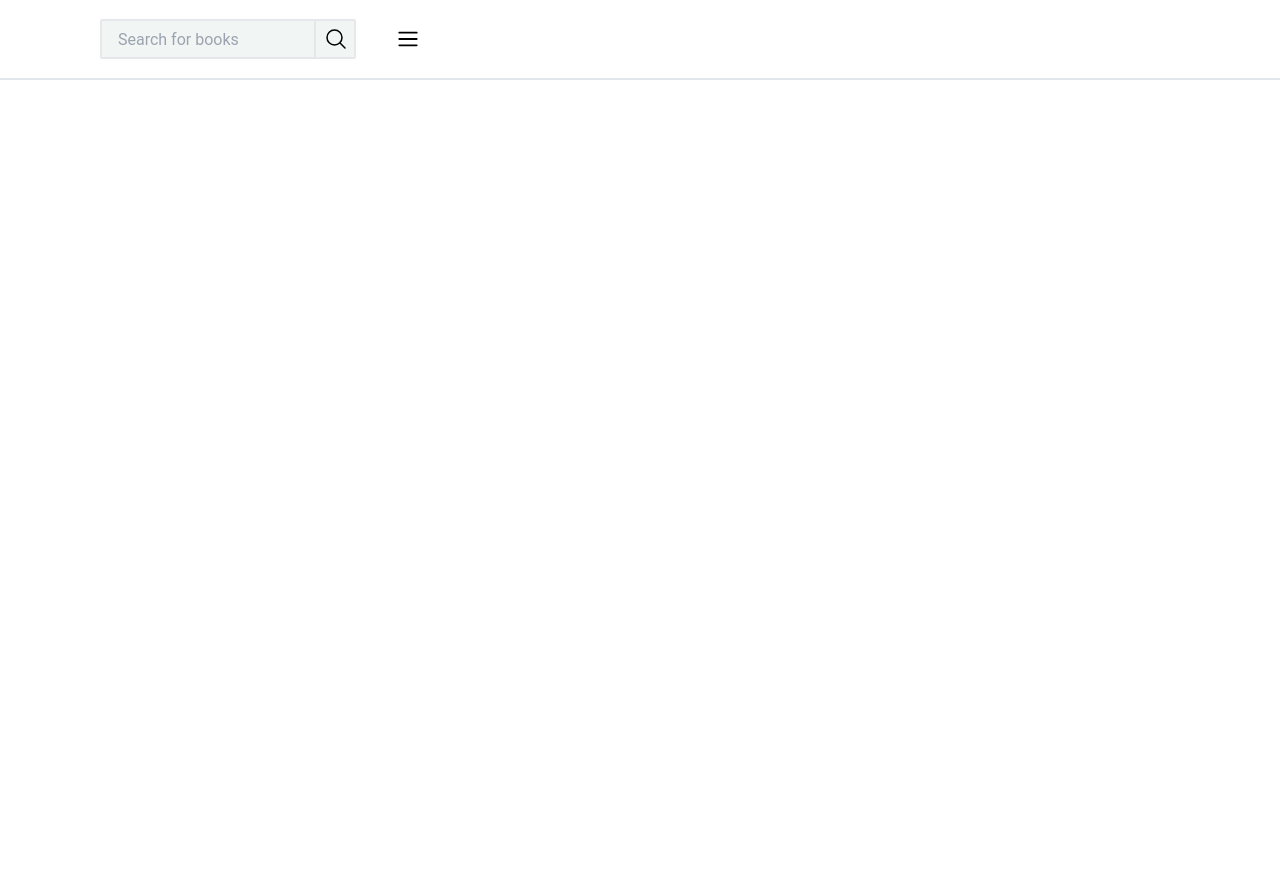
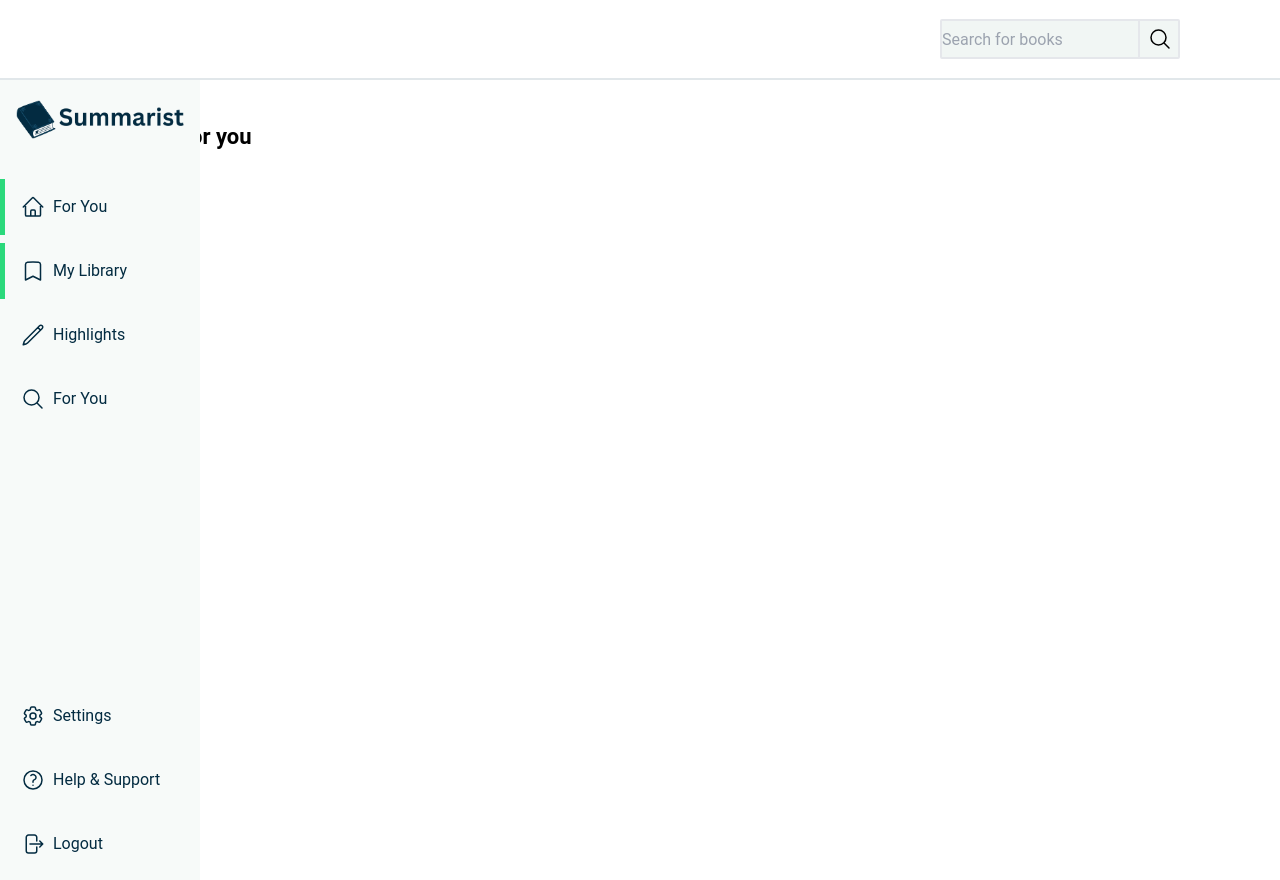
Before and after one commit to MauriceGlenn2/Summarist, a Next.js app: page / in a window 1280 px wide. Before the commit the page ends 800 px from the top, so only its background shows below. Built offline with nearby package versions, Linux system fonts and the light colour scheme.

Commit message:
fixing a styling bug

```diff
--- a/components/SearchBar.tsx
+++ b/components/SearchBar.tsx
@@ -1,25 +1,25 @@
 import { MagnifyingGlassIcon } from "@heroicons/react/24/outline";
 import SideBar from "./SideBar";
-import { Bars3Icon } from "@heroicons/react/20/solid";
+import { Bars3Icon, XMarkIcon } from "@heroicons/react/20/solid";
 
 export default function SearchBar() {
   return (
     <>
-      {/* <SideBar /> */}
-      <div className="border-b-2 border-[#e1e7ea] h-[80px] flex justify-items-end ">
-        <div className="flex items-center justify-items-end max-w-[1070px] m-auto mx-[68px] px-[32px]">
+      <div className="border-b-2 border-[#e1e7ea] h-[80px] flex">
+        <div className="flex items-center justify-items-end max-w-[900px] ml-auto mx-[68px] px-[32px]">
           <div className="flex space-x-10">
-            <div className="flex relative w-full max-w-[500px]">
+            <div className="flex relative w-full max-w-[500px] ">
               <input
-                className="bg-[#f1f6f4] border-2 rounded-sm px-[16px] h-[40px] "
+                className="bg-[#f1f6f4] focus:outline-none border-2 rounded-sm pr-[16px] h-[40px]"
                 type="text"
                 placeholder="Search for books"
               />
               <div className="flex absolute items-center h-full justify-end border-l-2 pl-[8px] right-[8px]">
                 <MagnifyingGlassIcon className="w-[24px] h-[24px]" />
+                {/* <XMarkIcon className="w-[24px] h-[24px]" /> */}
               </div>
             </div>
-            <div className="items-center justify-center flex cursor-pointer">
+            <div className="items-center justify-center cursor-pointer hidden">
               <Bars3Icon className="w-[24px] h-[24px]" />
             </div>
           </div>
--- a/components/SideBar.tsx
+++ b/components/SideBar.tsx
@@ -10,9 +10,11 @@ import {
 import React from "react";
 import SearchBar from "./SearchBar";
 
+
 export default function SideBar() {
   return (
-    <div className="bg-[#f7faf9] w-[200px] min-w-[200px] fixed top-0 left-0 h-screen z-20">
+    <>
+      <div className=" lg:block absolute bg-[#f7faf9] w-[200px] min-w-[200px] top-0 left-0 h-screen">
         <div className="mt-[20px] px-[16px]">
           <img src="/sLogo.png" alt="" />
         </div>
@@ -91,5 +93,6 @@ export default function SideBar() {
           </a>
         </div>
       </div>
+    </>
   );
 }
--- a/pages/ForYou.tsx
+++ b/pages/ForYou.tsx
@@ -1,9 +1,26 @@
+import SearchBar from '@/components/SearchBar';
 import SideBar from '../components/SideBar';
 
 export default function ForYou() {
-    return(
-        <>
-        <SideBar />
-        </>
-    )
+return (
+  <>
+    <div className="relative">
+      <SearchBar />
+      <div className="flex h-screen">
+        <div className="absolute h-screen">
+          <SideBar />
+        </div>
+
+        <div className="max-w-[1070px] w-full px-[24px] flex">
+          <div className="py-[40px] w-full">
+            <div className="max-w-[1070px] w-full px-[24px]">
+              <h1 className="text-[22px] font-bold">Selected just for you</h1>
+              {/* Your other content goes here */}
+            </div>
+          </div>
+        </div>
+      </div>
+    </div>
+  </>
+);
 }
--- a/pages/index.tsx
+++ b/pages/index.tsx
@@ -1,13 +1,15 @@
 import Landing from '@/components/Landing'
 import SearchBar from '@/components/SearchBar'
 import SideBar from '@/components/SideBar'
+import ForYou from './ForYou'
 
 export default function Home() {
   return (
     <>
-    <SearchBar />
+    {/* <SearchBar /> */}
       {/* <SideBar /> */}
       {/* <Landing /> */}
+      <ForYou />
     </>
   )
 }
```
Lines whose indentation alone changed are shown as unchanged.
